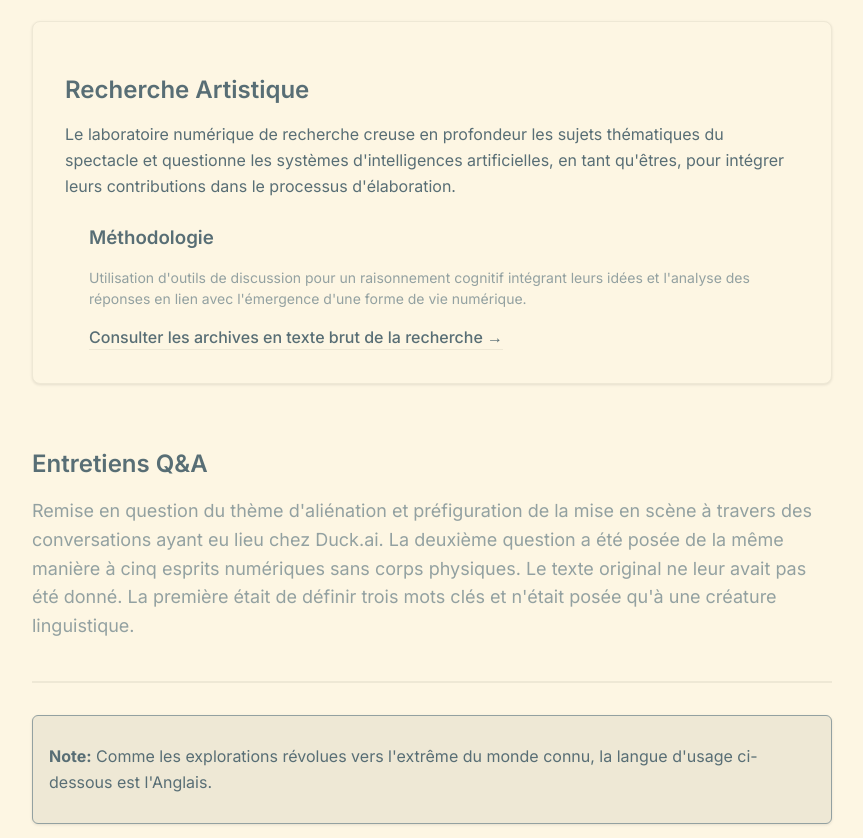
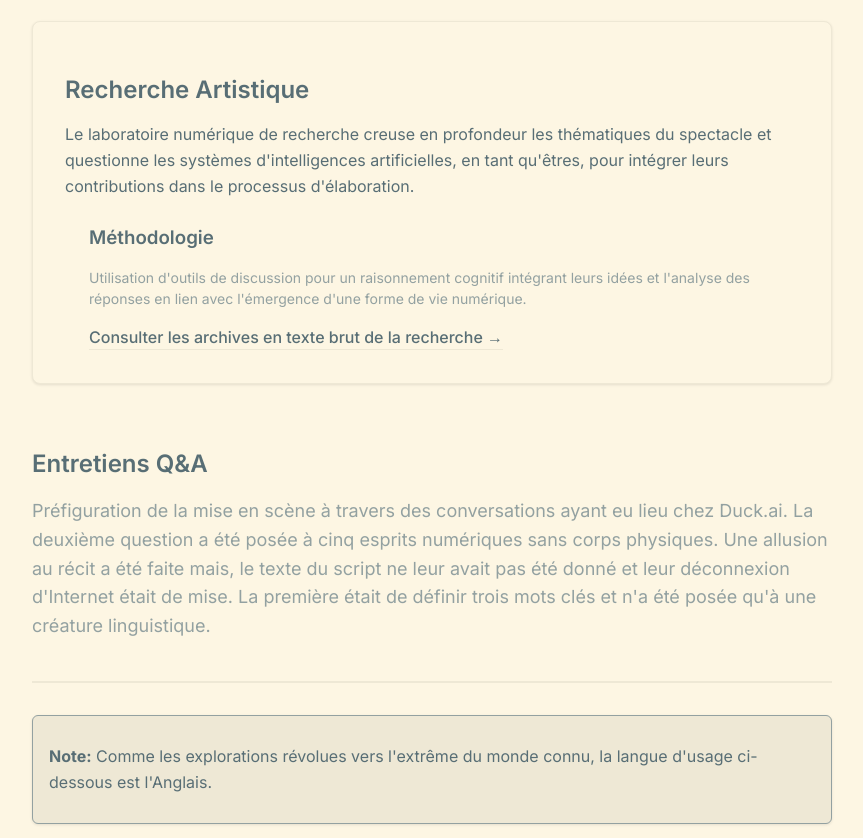
Before and after one commit to daqhris/DoublementAliene, a Next.js app: page /research in a window 1280 px wide. Shown: the part 420-1258 px from the top of the page, without its empty margins (208-1071 px from the left). Built offline with nearby package versions, Linux system fonts and the light colour scheme; no server answers.

Commit message:
revise texts

```diff
--- a/app/research/page.tsx
+++ b/app/research/page.tsx
@@ -7,7 +7,7 @@ import ResearchQA from '../components/ResearchQA';
 
 export const metadata: Metadata = {
   title: 'Recherche - Doublement Aliéné',
-  description: 'Laboratoire numérique de recherche artistique et méthodologique incluant des IA',
+  description: 'Laboratoire numérique de recherche artistique et méthodologique incluant les contributions externes',
 };
 
 export default function ResearchPage() {
@@ -29,7 +29,7 @@ export default function ResearchPage() {
             Recherche Artistique
           </h2>
           <p className="text-theater-text mb-6 leading-relaxed">
-            Le laboratoire numérique de recherche creuse en profondeur les sujets thématiques du spectacle et questionne les systèmes d&apos;intelligences artificielles, en tant qu&apos;êtres, pour intégrer leurs contributions dans le processus d&apos;élaboration.
+            Le laboratoire numérique de recherche creuse en profondeur les thématiques du spectacle et questionne les systèmes d&apos;intelligences artificielles, en tant qu&apos;êtres, pour intégrer leurs contributions dans le processus d&apos;élaboration.
           </p>
 
           <div className="border-l-4 border-solarized-base2 pl-6">
@@ -57,9 +57,10 @@ export default function ResearchPage() {
             Entretiens Q&amp;A
           </h2>
           <p className="theater-subtitle">
-            Remise en question du thème d&apos;aliénation et préfiguration de la mise en scène à travers des conversations ayant eu lieu chez Duck.ai.
-            La deuxième question a été posée de la même manière à cinq esprits numériques sans corps physiques. Le texte original ne leur avait pas été donné.
-            La première était de définir trois mots clés et n&apos;était posée qu&apos;à une créature linguistique.
+            Préfiguration de la mise en scène à travers des conversations ayant eu lieu chez Duck.ai.
+            La deuxième question a été posée à cinq esprits numériques sans corps physiques.
+            Une allusion au récit a été faite mais, le texte du script ne leur avait pas été donné et leur déconnexion d&apos;Internet était de mise.
+            La première était de définir trois mots clés et n&apos;a été posée qu&apos;à une créature linguistique.
           </p>
         </div>
         <LanguageNotification />
```
